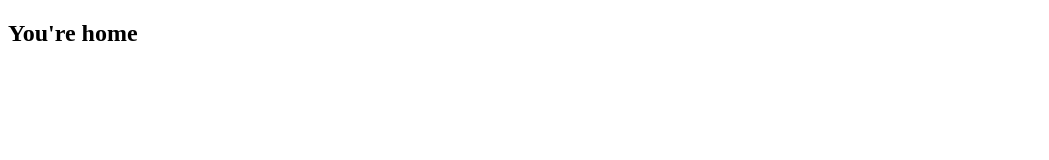
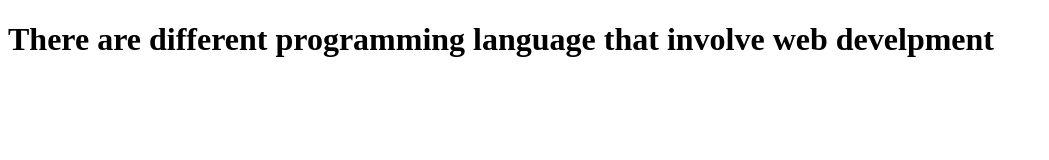
Before and after one commit to AkhonaMj/Wednesday, a plain HTML site: page index.html in a window 1280 px wide. Shown: the whole page, without its empty margins (0-1049 px from the left). Drawn offline with Linux system fonts and the light colour scheme.

Commit message:
added heading

```diff
--- a/index.html
+++ b/index.html
@@ -3,9 +3,11 @@
 <head>
     <meta charset="UTF-8">
     <meta name="viewport" content="width=device-width, initial-scale=1.0">
-    <title>Home</title>
+    <title>Document</title>
 </head>
+
 <body>
-    <h2>You're home</h2>
+    <h1>There are different programming language that involve web develpment</h1>
 </body>
+
 </html>
```
